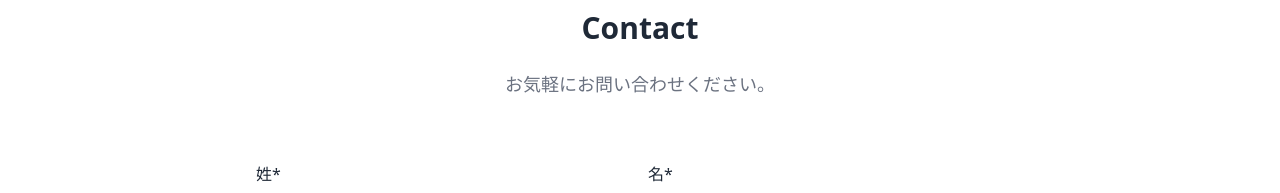
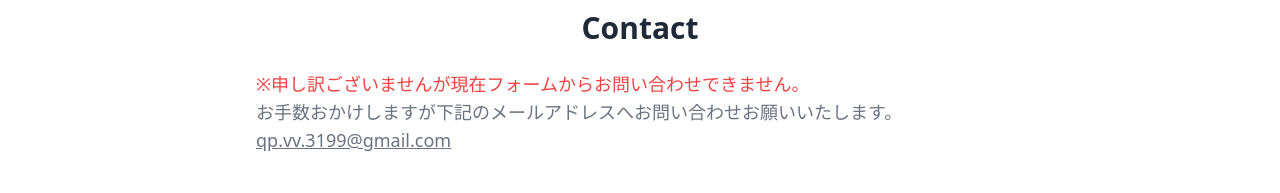
Before and after one commit to kazun1224/portfolio, a Next.js app: page /contact in a window 1280 px wide. Shown: the part 570-763 px from the top of the page. Built offline with nearby package versions, Linux system fonts and the light colour scheme.

Commit message:
文章の修正

```diff
--- a/src/pages/contact/index.tsx
+++ b/src/pages/contact/index.tsx
@@ -9,8 +9,11 @@ const Contact: CustomNextPage = () => {
         <h2 className="mb-4 text-center text-2xl font-bold text-gray-800 md:mb-6 lg:text-3xl">
           Contact
         </h2>
-        <p className="mx-auto max-w-screen-md text-center text-gray-500 md:text-lg">
-          お気軽にお問い合わせください。
+        <p className="mx-auto max-w-screen-md  text-gray-500 md:text-lg">
+
+          <span className="text-red-500">※申し訳ございませんが現在フォームからお問い合わせできません。</span><br />
+          お手数おかけしますが下記のメールアドレスへお問い合わせお願いいたします。<br />
+          <span className="underline">qp.vv.3199@gmail.com</span>
         </p>
       </div>
       {/*  text - end  */}
```
